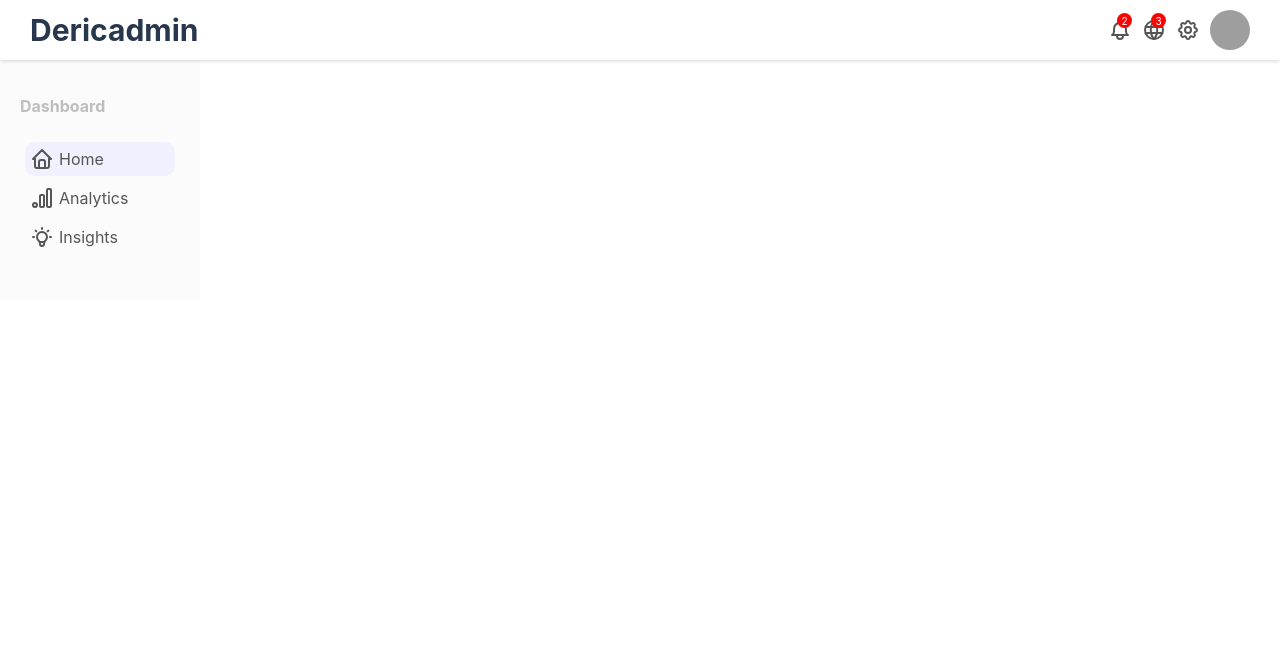
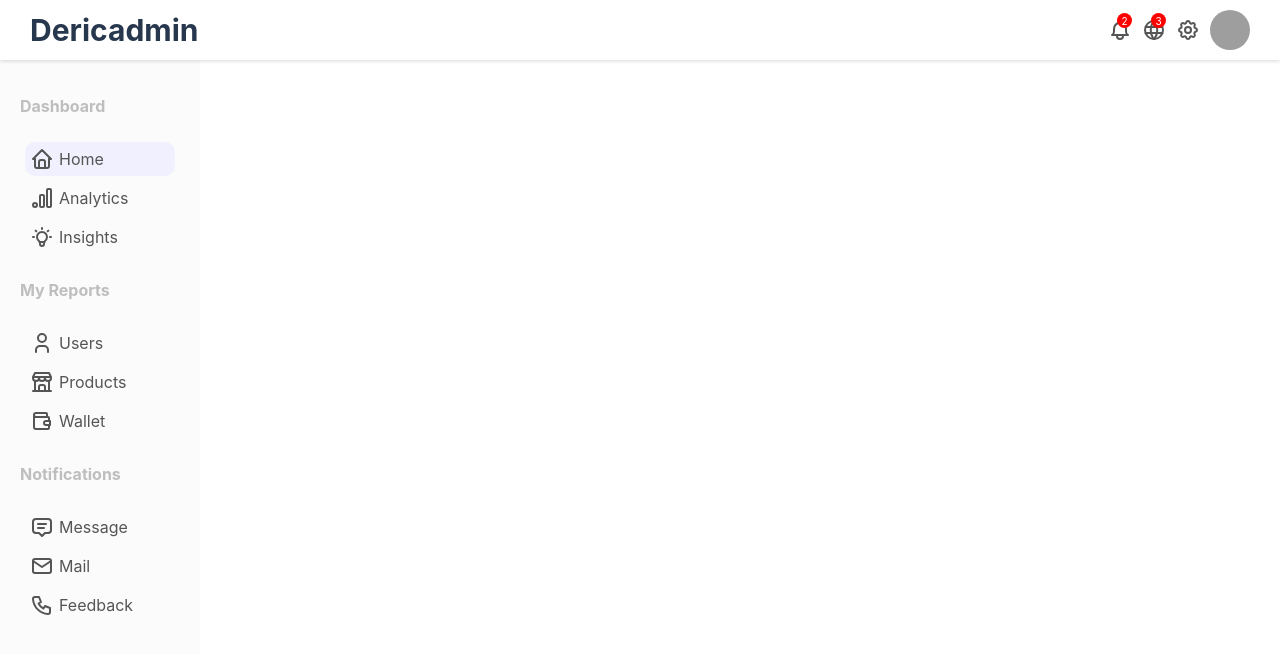
Before and after one commit to muhammadderic/admin_dashboard--ReactJS, a React (Create React App) app: page / in a window 1280 px wide. Shown: the top 654 px of the page. Built offline with nearby package versions, Linux system fonts and the light colour scheme; grey boxes are pictures that could not be loaded.

Commit message:
Add more icon to Sidebar component

```diff
--- a/src/components/Sidebar.jsx
+++ b/src/components/Sidebar.jsx
@@ -38,6 +38,69 @@ export default function Sidebar() {
             </li>
           </ul>
         </div>
+        <div className="sidebarMenu">
+          <h3 className="sidebarTitle">My Reports</h3>
+          <ul className="sidebarList">
+            <Link to="/user" className="link">
+              <li className="sidebarListItem">
+                <svg xmlns="http://www.w3.org/2000/svg" className="icon icon-tabler icon-tabler-user" width="24" height="24" viewBox="0 0 24 24" strokeWidth="2" stroke="currentColor" fill="none" strokeLinecap="round" strokeLinejoin="round">
+                  <path stroke="none" d="M0 0h24v24H0z" fill="none"></path>
+                  <path d="M8 7a4 4 0 1 0 8 0a4 4 0 0 0 -8 0"></path>
+                  <path d="M6 21v-2a4 4 0 0 1 4 -4h4a4 4 0 0 1 4 4v2"></path>
+                </svg>
+                Users
+              </li>
+            </Link>
+            <li className="sidebarListItem">
+              <svg xmlns="http://www.w3.org/2000/svg" className="icon icon-tabler icon-tabler-building-store" width="24" height="24" viewBox="0 0 24 24" strokeWidth="2" stroke="currentColor" fill="none" strokeLinecap="round" strokeLinejoin="round">
+                <path stroke="none" d="M0 0h24v24H0z" fill="none"></path>
+                <path d="M3 21l18 0"></path>
+                <path d="M3 7v1a3 3 0 0 0 6 0v-1m0 1a3 3 0 0 0 6 0v-1m0 1a3 3 0 0 0 6 0v-1h-18l2 -4h14l2 4"></path>
+                <path d="M5 21l0 -10.15"></path>
+                <path d="M19 21l0 -10.15"></path>
+                <path d="M9 21v-4a2 2 0 0 1 2 -2h2a2 2 0 0 1 2 2v4"></path>
+              </svg>
+              Products
+            </li>
+            <li className="sidebarListItem">
+              <svg xmlns="http://www.w3.org/2000/svg" className="icon icon-tabler icon-tabler-wallet" width="24" height="24" viewBox="0 0 24 24" strokeWidth="2" stroke="currentColor" fill="none" strokeLinecap="round" strokeLinejoin="round">
+                <path stroke="none" d="M0 0h24v24H0z" fill="none"></path>
+                <path d="M17 8v-3a1 1 0 0 0 -1 -1h-10a2 2 0 0 0 0 4h12a1 1 0 0 1 1 1v3m0 4v3a1 1 0 0 1 -1 1h-12a2 2 0 0 1 -2 -2v-12"></path>
+                <path d="M20 12v4h-4a2 2 0 0 1 0 -4h4"></path>
+              </svg>
+              Wallet
+            </li>
+          </ul>
+          <div className="sidebarMenu">
+            <h3 className="sidebarTitle">Notifications</h3>
+            <ul className="sidebarList">
+              <li className="sidebarListItem">
+                <svg xmlns="http://www.w3.org/2000/svg" className="icon icon-tabler icon-tabler-message-2" width="24" height="24" viewBox="0 0 24 24" strokeWidth="2" stroke="currentColor" fill="none" strokeLinecap="round" strokeLinejoin="round">
+                  <path stroke="none" d="M0 0h24v24H0z" fill="none"></path>
+                  <path d="M8 9h8"></path>
+                  <path d="M8 13h6"></path>
+                  <path d="M9 18h-3a3 3 0 0 1 -3 -3v-8a3 3 0 0 1 3 -3h12a3 3 0 0 1 3 3v8a3 3 0 0 1 -3 3h-3l-3 3l-3 -3z"></path>
+                </svg>
+                Message
+              </li>
+              <li className="sidebarListItem">
+                <svg xmlns="http://www.w3.org/2000/svg" className="icon icon-tabler icon-tabler-mail" width="24" height="24" viewBox="0 0 24 24" strokeWidth="2" stroke="currentColor" fill="none" strokeLinecap="round" strokeLinejoin="round">
+                  <path stroke="none" d="M0 0h24v24H0z" fill="none"></path>
+                  <path d="M3 7a2 2 0 0 1 2 -2h14a2 2 0 0 1 2 2v10a2 2 0 0 1 -2 2h-14a2 2 0 0 1 -2 -2v-10z"></path>
+                  <path d="M3 7l9 6l9 -6"></path>
+                </svg>
+                Mail
+              </li>
+              <li className="sidebarListItem">
+                <svg xmlns="http://www.w3.org/2000/svg" className="icon icon-tabler icon-tabler-phone" width="24" height="24" viewBox="0 0 24 24" strokeWidth="2" stroke="currentColor" fill="none" strokeLinecap="round" strokeLinejoin="round">
+                  <path stroke="none" d="M0 0h24v24H0z" fill="none"></path>
+                  <path d="M5 4h4l2 5l-2.5 1.5a11 11 0 0 0 5 5l1.5 -2.5l5 2v4a2 2 0 0 1 -2 2a16 16 0 0 1 -15 -15a2 2 0 0 1 2 -2"></path>
+                </svg>
+                Feedback
+              </li>
+            </ul>
+          </div>
+        </div>
       </div>
     </div>
   )
```
